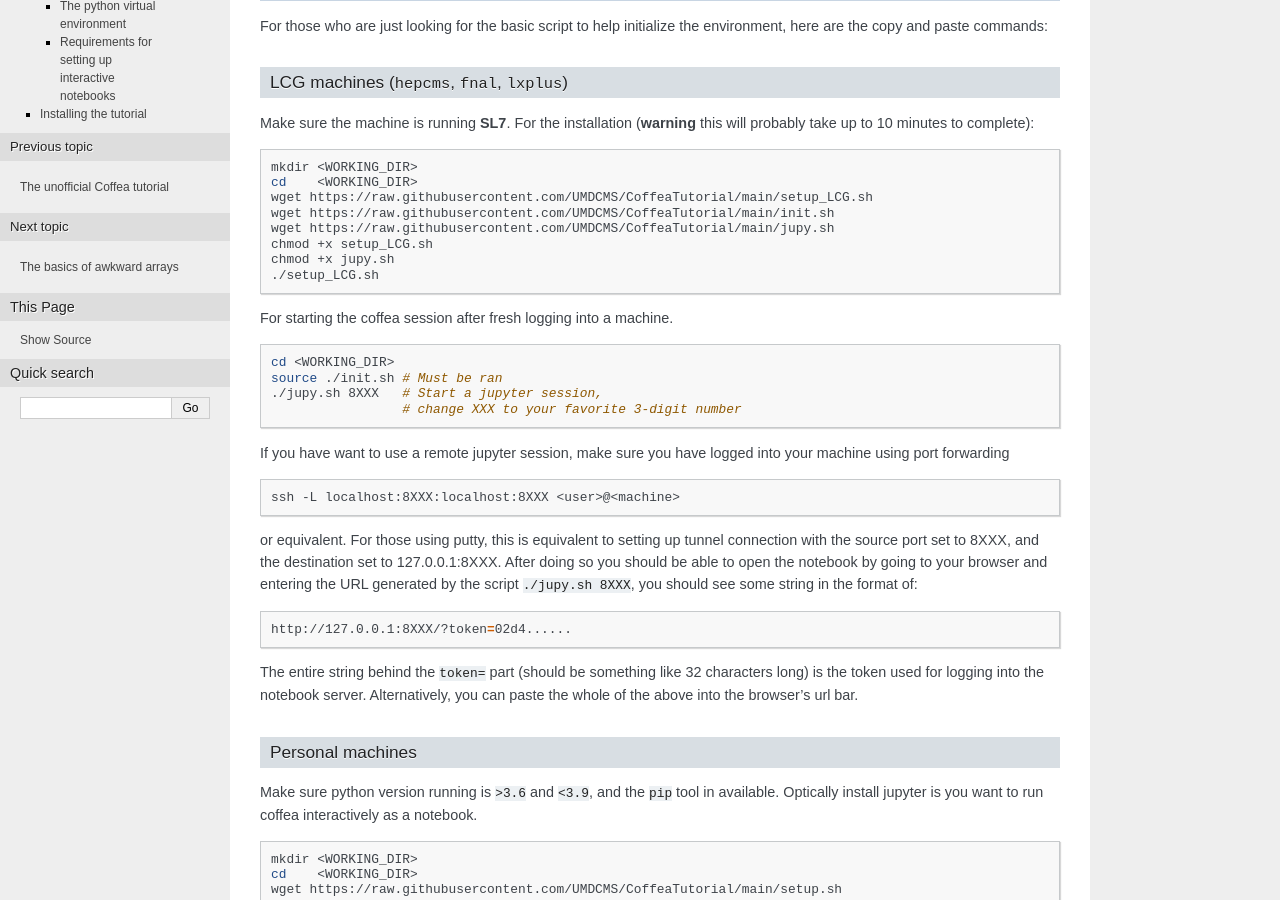
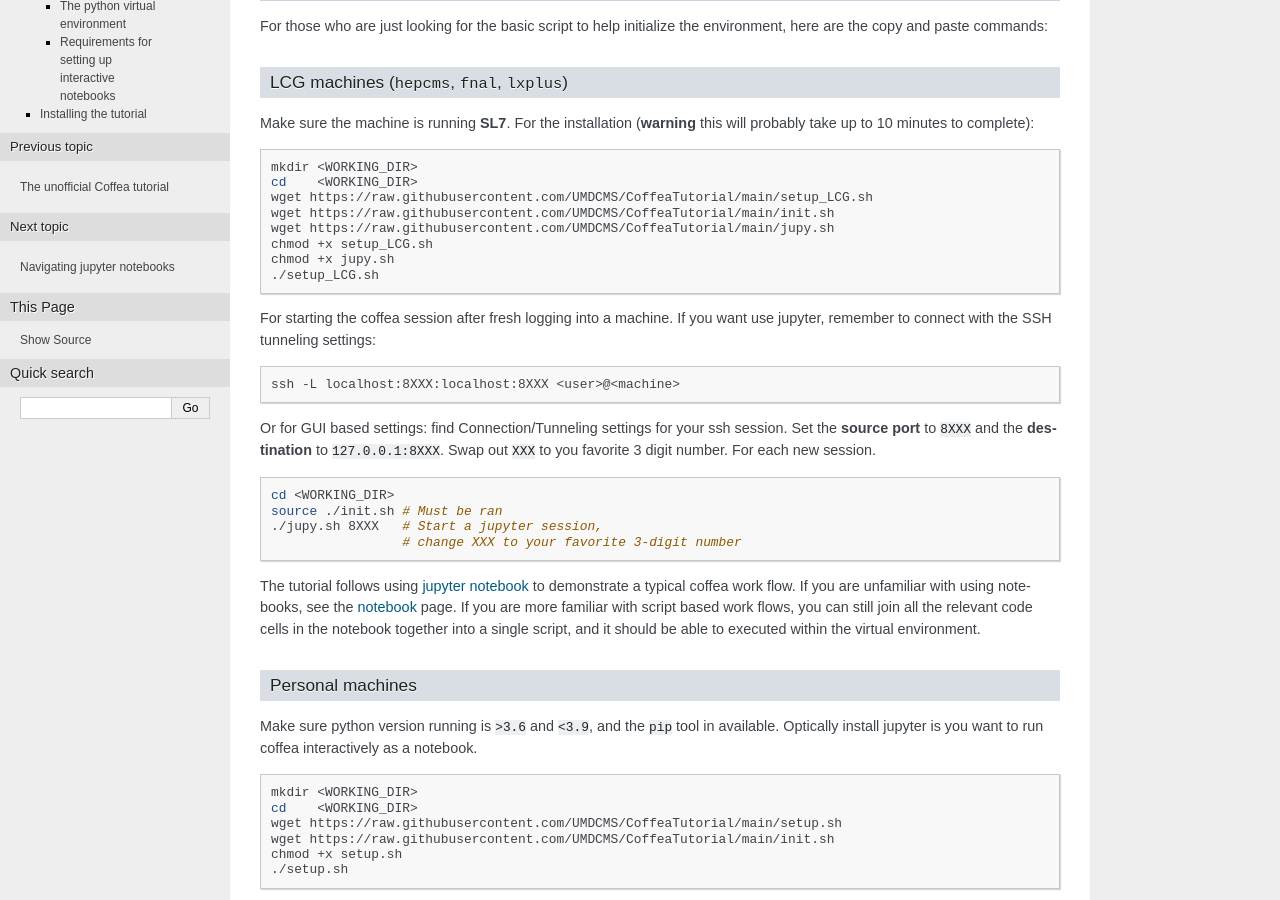
Before and after one commit to UMDCMS/CoffeaTutorial, a Sphinx documentation site: the page built from source/installation.rst, in a window 1280 px wide and 900 px high, scrolled down 239 px. Built offline with Sphinx 7.4.7, drawn with Linux system fonts in a browser that asks for light colours.

Commit message:
Updated the installation instructions added notebook introduction

```diff
--- a/source/index.rst
+++ b/source/index.rst
@@ -9,6 +9,7 @@
    :maxdepth: 2
 
    installation
+   notebooks/intronotebook.ipynb
    notebooks/awkwardbasic.ipynb
    notebooks/awkwardcalc.ipynb
    notebooks/coffeaprocessors.ipynb
--- a/source/installation.rst
+++ b/source/installation.rst
@@ -30,7 +30,17 @@ will probably take up to 10 minutes to complete):
   chmod +x jupy.sh
   ./setup_LCG.sh
 
-For starting the coffea session after fresh logging into a machine.
+For starting the coffea session after fresh logging into a machine. If you want
+use jupyter, remember to connect with the SSH tunneling settings:
+
+.. code-block:: sh
+
+  ssh -L localhost:8XXX:localhost:8XXX <user>@<machine>
+
+Or for GUI based settings: find Connection/Tunneling settings for your ssh
+session. Set the **source port** to ``8XXX`` and the **destination** to
+``127.0.0.1:8XXX``. Swap out ``XXX`` to you favorite 3 digit number. For each new
+session.
 
 .. code-block:: sh
 
@@ -39,27 +49,12 @@ For starting the coffea session after fresh logging into a machine.
   ./jupy.sh 8XXX   # Start a jupyter session,
                    # change XXX to your favorite 3-digit number
 
-If you have want to use a remote jupyter session, make sure you have logged into
-your machine using port forwarding
-
-.. code-block:: sh
-
-  ssh -L localhost:8XXX:localhost:8XXX <user>@<machine>
-
-or equivalent. For those using putty, this is equivalent to setting up tunnel
-connection with the source port set to 8XXX, and the destination set to
-127.0.0.1:8XXX. After doing so you should be able to open the notebook by going
-to your browser and entering the URL generated by the script ``./jupy.sh 8XXX``,
-you should see some string in the format of:
-
-.. code-block:: sh
-
-  http://127.0.0.1:8XXX/?token=02d4......
-
-
-The entire string behind the ``token=`` part (should be something like 32
-characters long) is the token used for logging into the notebook server.
-Alternatively, you can paste the whole of the above into the browser's url bar.
+The tutorial follows using `jupyter notebook <https://jupyter.org/>`_ to
+demonstrate a typical coffea work flow. If you are unfamiliar with using
+notebooks, see the `notebook <notebook.html>`_ page. If you are more familiar
+with script based work flows, you can still join all the relevant code cells in
+the notebook together into a single script, and it should be able to executed
+within the virtual environment.
 
 
 Personal machines
```
Also changed, not shown: source/_static/kernel.png (added), source/_static/notebook.png (added), source/_static/notebook_mainpage.png (added), source/notebooks/intronotebook.ipynb (added).
